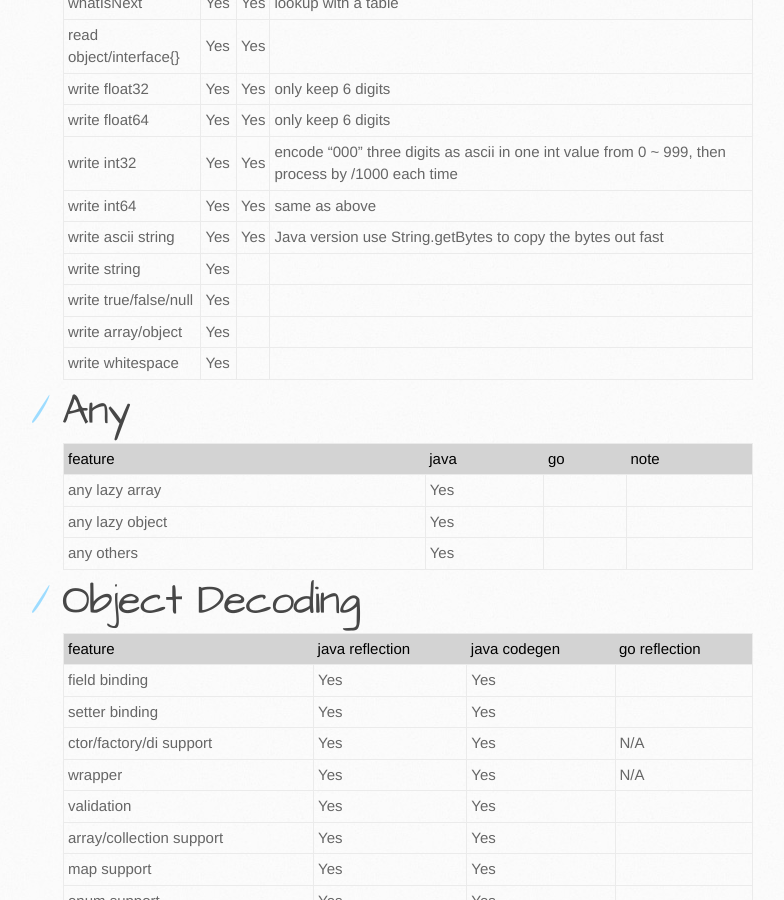
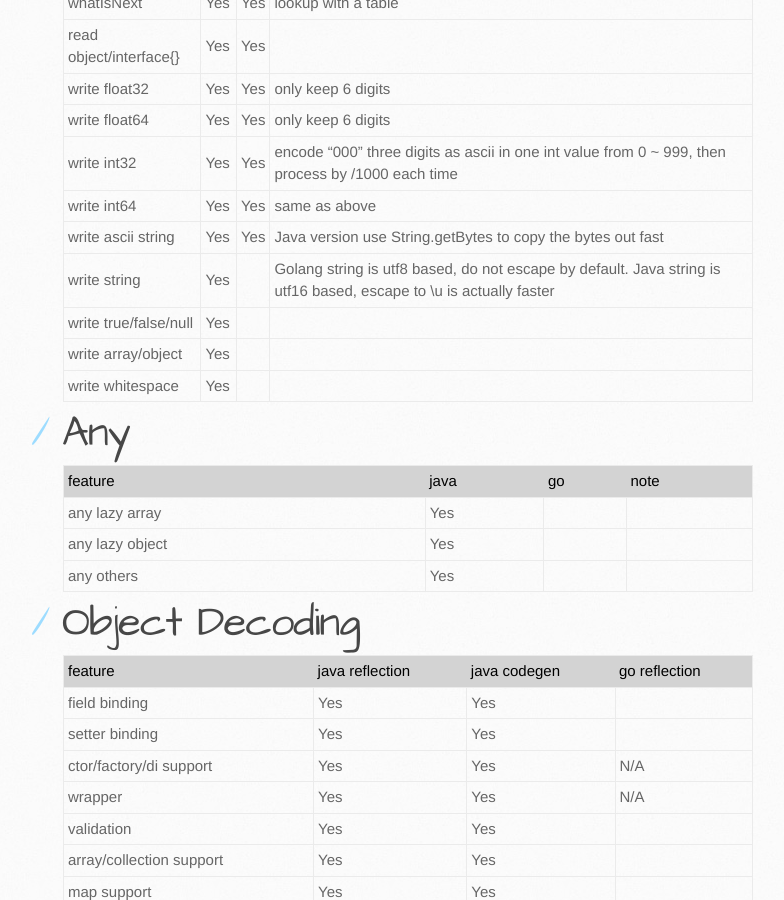
Before and after one commit to json-iterator/json-iterator.github.io, a Jekyll site: the page built from features.md, in a window 1280 px wide and 900 px high, scrolled down 1784 px. Shown: the whole window, without its empty margins (107-891 px from the left). Built offline with Jekyll 4.4.1, drawn with Linux system fonts in a browser that asks for light colours; comment, search, counter and statistics services are not loaded.

Commit message:
Update features.md

```diff
--- a/features.md
+++ b/features.md
@@ -42,7 +42,7 @@ title: Jsoniter Features (Java Version)
 | write int32 | Yes | Yes | encode "000" three digits as ascii in one int value from 0 ~ 999, then process by /1000 each time |
 | write int64 | Yes | Yes | same as above |
 | write ascii string | Yes | Yes | Java version use String.getBytes to copy the bytes out fast |
-| write string | Yes |  |
+| write string | Yes |  | Golang string is utf8 based, do not escape by default. Java string is utf16 based, escape to \u is actually faster |
 | write true/false/null | Yes |  |
 | write array/object | Yes |  |
 | write whitespace | Yes |  |
```
